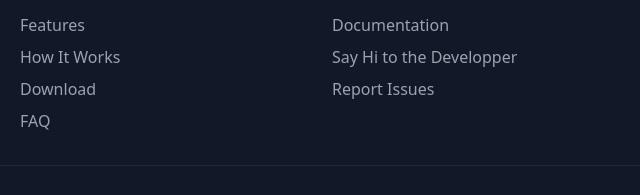
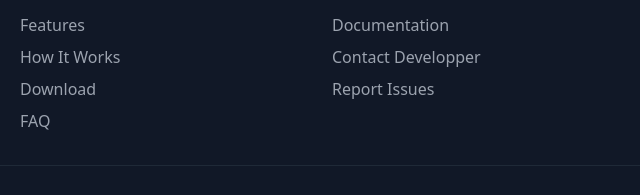
Before and after one commit to Wambaforestin/site-youtube-downloader-app, a plain HTML site: page index.html in a window 1280 px wide. Shown: the part 4389-4584 px from the top of the page, 324-964 px from the left. Drawn offline with nearby package versions, Linux system fonts and the light colour scheme.

Commit message:
update contact link in index.html to direct to developer's portfolio

```diff
--- a/index.html
+++ b/index.html
@@ -351,7 +351,7 @@
             <h4 class="text-lg font-semibold mb-4">Support</h4>
             <ul class="space-y-2">
               <li><a href="#" class="text-gray-400 hover:text-white">Documentation</a></li>
-              <li><a href="#" class="text-gray-400 hover:text-white">Say Hi to the Developper</a></li>
+              <li><a href="https://year2portfolio-52c4a.web.app/" target="_blank" class="text-gray-400 hover:text-white">Contact Developper</a></li>
               <li><a href="#" class="text-gray-400 hover:text-white">Report Issues</a></li>
             </ul>
           </div>
```
